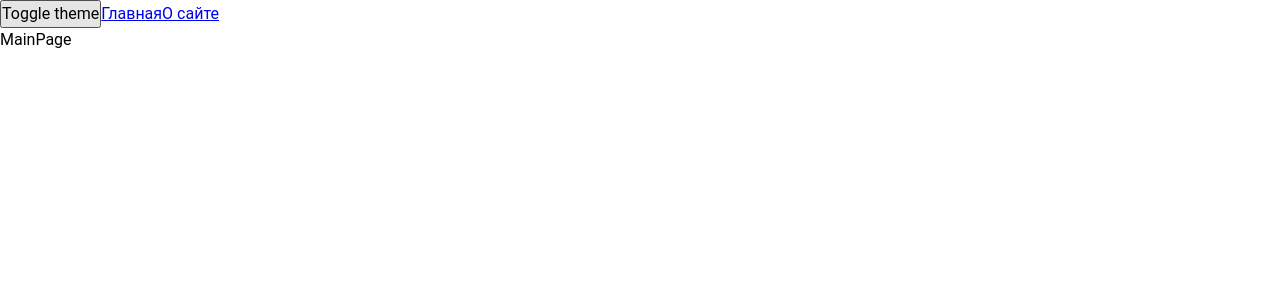
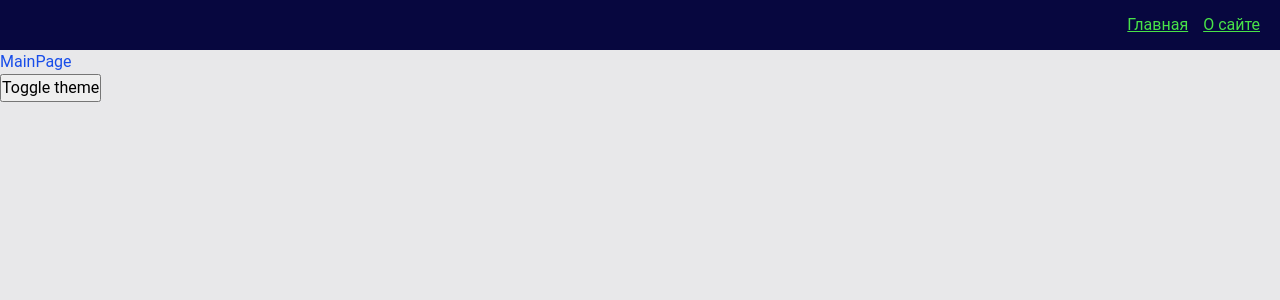
Before and after one commit to Rumata-SL/Iterum_conor, a React app: page / in a window 1280 px wide. Shown: the top 300 px of the page. Built offline with nearby package versions, Linux system fonts and the light colour scheme.

Commit message:
added theme for links

```diff
--- a/src/app/App.tsx
+++ b/src/app/App.tsx
@@ -1,9 +1,9 @@
 import React from 'react';
-import {Link} from "react-router-dom";
 import  "./styles/index.scss"
-import {classNames} from "shared/lib/classNames/ClassNames";
+import {classNames} from "shared/lib/classNames/classNames";
 import {UseTheme} from "app/providers/ThemeProvider";
 import {AppRouter} from "app/providers/router";
+import {Navbar} from "widgets/Navbar";
 
 
 
@@ -12,10 +12,9 @@
 
     return (
         <div className={classNames("app", {}, [theme] )}>
+            <Navbar/>
+            <AppRouter/>
             <button onClick={toggleTheme}>Toggle theme</button>
-            <Link to={"/"}>Главная</Link>
-            <Link to={"/about"}>О сайте</Link>
-                <AppRouter/>
         </div>
     );
 };
--- a/src/app/styles/themes/dark.scss
+++ b/src/app/styles/themes/dark.scss
@@ -1,6 +1,10 @@
 .app.dark{
   --bg-color: #07073f;
+  --inverted-bg-color: #e8e8ea;
 
   --primary-color: #04b804;
   --secondary-color: #04ff04;
+
+  --inverted-primary-color: #184de9;
+  --inverted-secondary-color: #0449e0;
 }
--- a/src/app/styles/themes/normal.scss
+++ b/src/app/styles/themes/normal.scss
@@ -1,6 +1,10 @@
-.app.normal{
+:root{
   --bg-color: #e8e8ea;
+  --inverted-bg-color: #07073f;
 
   --primary-color: #184de9;
   --secondary-color: #0449e0;
+
+  --inverted-primary-color: #038303;
+  --inverted-secondary-color: #48e348;
 }
--- a/src/app/styles/veriables/global.scss
+++ b/src/app/styles/veriables/global.scss
@@ -9,4 +9,8 @@
   --font-size-l: 24px;
   --font-line-l: 32px;
   --font-l: var(--font-size-l) / var(--font-line-l) var(--font-family-main);
+
+  // Размеры
+
+  --navbar-height: 50px;
 }
--- a/src/index.tsx
+++ b/src/index.tsx
@@ -5,7 +5,9 @@
 
 render(
     <BrowserRouter>
-        <ThemeProvider><App/></ThemeProvider>
+        <ThemeProvider>
+            <App/>
+        </ThemeProvider>
     </BrowserRouter>,
     document.getElementById("root")
 )
--- a/src/shared/lib/classNames/ClassNames.ts
+++ b/src/shared/lib/classNames/classNames.ts
@@ -1,9 +1,9 @@
 
 type Mods = Record<string, string | boolean>
-export function classNames(cls:string, mods:Mods, additional: string[], ):string{
+export function classNames(cls:string, mods: Mods = {}, additional: string[] = []):string{
         return [
             cls,
-            ...additional,
+            ...additional.filter(Boolean),
             ...Object.entries(mods)
                 .filter(([className, value])=>Boolean(value))
                 .map((className, value)=>className)
--- /dev/null
+++ b/src/shared/ui/AppLink/AppLink.module.scss
@@ -0,0 +1,11 @@
+.AppLink{
+  color: var(--primary-color);
+}
+
+.primary{
+  color: var(--inverted-primary-color);
+}
+
+.secondary{
+  color: var(--inverted-secondary-color);
+}
--- /dev/null
+++ b/src/shared/ui/AppLink/AppLink.tsx
@@ -0,0 +1,29 @@
+import {classNames} from "shared/lib/classNames/classNames";
+import cls from "./AppLink.module.scss"
+import {Link, LinkProps} from "react-router-dom";
+import {FC} from "react";
+
+export enum AppLinkTheme  {
+    PRIMARY= "primary",
+    SECONDARY = "secondary",
+}
+
+export interface AppLinkProps extends LinkProps{
+    className?:string;
+    theme?: AppLinkTheme;
+
+}
+
+export const AppLink: FC<AppLinkProps> = (props) => {
+    const {to,
+        className,
+        children,
+        theme = AppLinkTheme.PRIMARY,
+        ...rest
+    } = props;
+    return (
+        <Link className={classNames(cls.AppLink, {}, [className, cls[theme]])} to={to} {...rest}>
+            {children}
+        </Link>
+    );
+};
--- /dev/null
+++ b/src/widgets/Navbar/index.ts
@@ -0,0 +1 @@
+export {Navbar} from "./ui/Navbar"
--- /dev/null
+++ b/src/widgets/Navbar/ui/Navbar.module.scss
@@ -0,0 +1,16 @@
+.Navbar{
+  width: 100%;
+  height: var(--navbar-height);
+  background: var(--inverted-bg-color);
+  display: flex;
+  align-items: center;
+  padding: 20px;
+}
+.links{
+  margin-left: auto;
+}
+
+.mainLink{
+  margin-right: 15px;
+
+}
--- /dev/null
+++ b/src/widgets/Navbar/ui/Navbar.tsx
@@ -0,0 +1,19 @@
+import {classNames} from "shared/lib/classNames/classNames";
+import cls from "./Navbar.module.scss"
+import {AppLink, AppLinkTheme} from "shared/ui/AppLink/AppLink";
+import {RoutePath} from "shared/config/routeConfig/routeConfig";
+
+export interface NavbarProps  {
+    className?: string;
+}
+
+export const Navbar = ({className}:NavbarProps) => {
+    return (
+        <div className={classNames(cls.Navbar, {}, [className])}>
+            <div className={classNames(cls.links)}>
+                <AppLink theme={AppLinkTheme.SECONDARY} className={classNames(cls.mainLink)} to={RoutePath.main}>Главная</AppLink>
+                <AppLink theme={AppLinkTheme.SECONDARY} to={RoutePath.about}>О сайте</AppLink>
+            </div>
+        </div>
+    );
+};
```
